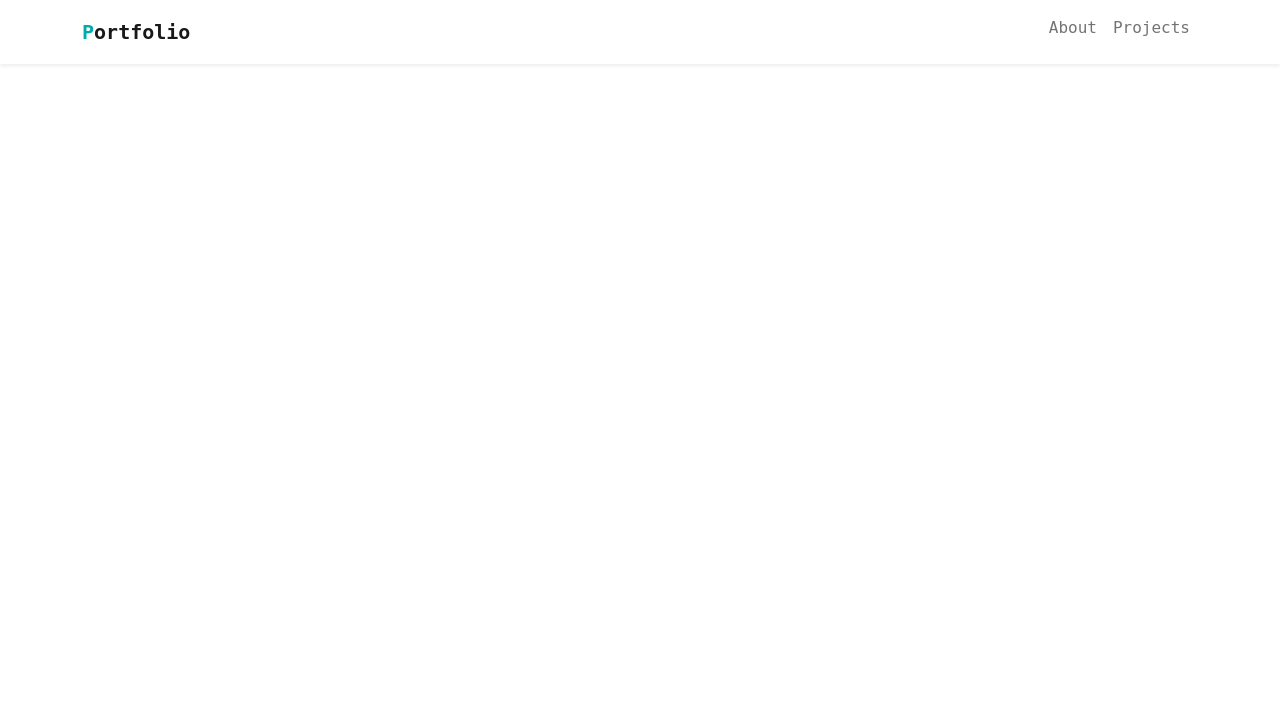
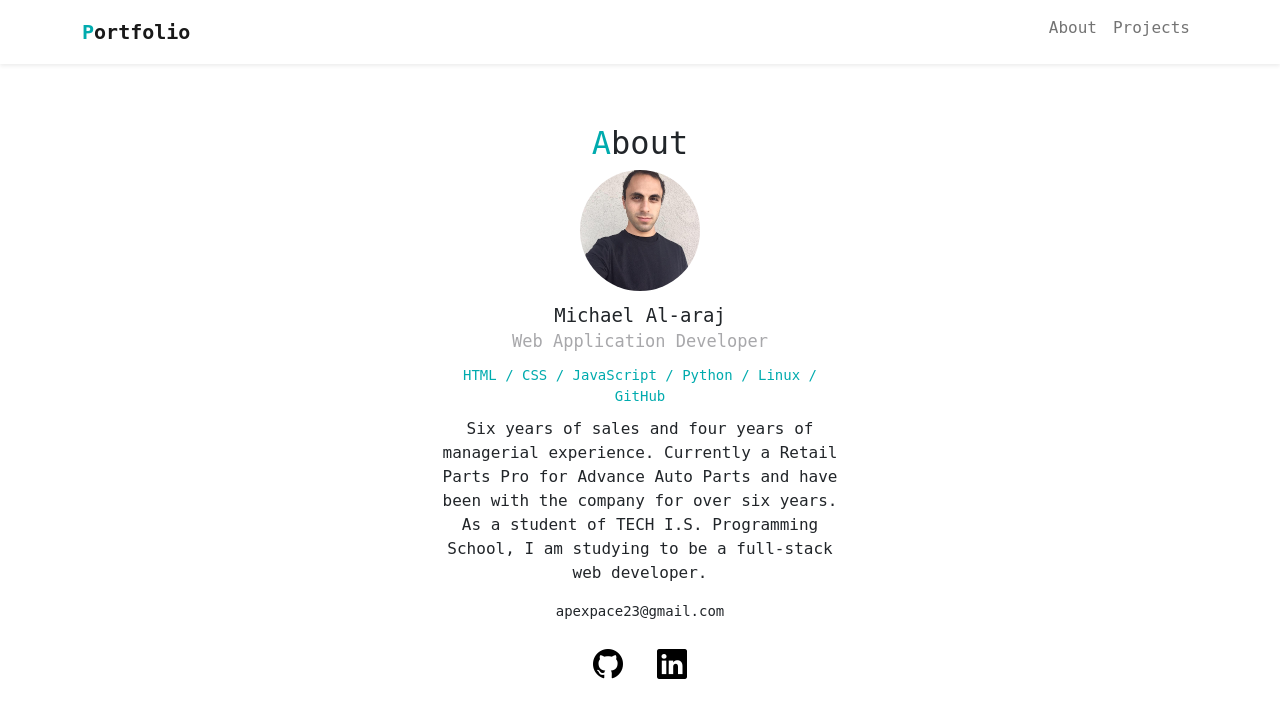
Before and after one commit to summeratmosphere/portfolio, a PHP site: page / in a window 1280 px wide. Shown: the top 718 px of the page. Run offline with PHP 8.4, Linux system fonts and the light colour scheme; some libraries are stand-ins or nearby versions.

Commit message:
added the about section and updated design

```diff
--- a/index.html
+++ b/index.html
@@ -4,6 +4,7 @@
 <head>
     <meta charset="utf-8">
     <meta name="viewport" content="width=device-width, initial-scale=1">
+    <link rel="stylesheet" href="https://cdn.jsdelivr.net/npm/bootstrap-icons@1.4.1/font/bootstrap-icons.css">
     <link rel="icon" type="image/png" href="img/techis-logo.png">
         <link href="https://cdn.jsdelivr.net/npm/bootstrap@5.0.0-beta3/dist/css/bootstrap.min.css" rel="stylesheet" integrity="sha384-eOJMYsd53ii+scO/bJGFsiCZc+5NDVN2yr8+0RDqr0Ql0h+rP48ckxlpbzKgwra6" crossorigin="anonymous">
         <link rel="stylesheet" href="style.css">
@@ -29,8 +30,22 @@
               </ul>
           </div>
         </div>
-      </nav>
+</nav>
 
+<div id="about">
+        <h2><span class="font-primary">A</span>bout</h2>
+        <img src="img/me.jpg">
+        <div class="name">Michael Al-araj</div>
+        <div class="vocation">Web Application Developer</div>
+        <div class="skills">HTML / CSS / JavaScript / Python / Linux / GitHub</div>
+        <p>Six years of sales and four years of managerial experience. Currently a Retail Parts Pro for
+          Advance Auto Parts and have been with the company for over six years. As a student of TECH I.S.
+           Programming School, I am studying to be a full-stack web developer.
+        </p>
+        <div class="email">apexpace23@gmail.com</div>
+        <div class="icons">
+          <a href="https://github.com/summeratmosphere"><i class="bi bi-github"></i></a>
+          <a href="https://www.linkedin.com/in/michael-al-araj-77a53120b/"><i class="bi bi-linkedin ms-3"></i></a>
     <script src="https://code.jquery.com/jquery-3.5.1.slim.min.js" integrity="sha384-DfXdz2htPH0lsSSs5nCTpuj/zy4C+OGpamoFVy38MVBnE+IbbVYUew+OrCXaRkfj" crossorigin="anonymous"></script>
     <script src="https://cdn.jsdelivr.net/npm/bootstrap@5.0.0-beta3/dist/js/bootstrap.bundle.min.js" integrity="sha384-JEW9xMcG8R+pH31jmWH6WWP0WintQrMb4s7ZOdauHnUtxwoG2vI5DkLtS3qm9Ekf" crossorigin="anonymous"></script>
 </body>
--- a/style.css
+++ b/style.css
@@ -9,10 +9,59 @@ body {
 }
 
 .font-primary {
-    color: #00abae
+    color: #00abae;
 }
 
 .title-icon{
     font-size: 20px;
     font-weight: bold;
 }
+
+/****************
+
+ABOUT
+
+*****************/
+
+#about {
+    margin: 60px auto;
+    max-width: 400px;
+    text-align: center;
+}
+
+
+#about img{
+    border-radius: 50%;
+    width: 120px;
+    margin-bottom: 10px;
+}
+
+#about .name{
+    font-size: 19px;
+}
+
+#about .vocation{
+    font-size: 17px;
+    color: #A8A8AB;
+    margin-bottom: 10px;
+}
+
+#about .skills{
+    font-size: 14px;
+    color: #00ABAE;
+    margin-bottom: 10px;
+}
+
+#about .email{
+    margin-top: 14px;
+    font-size: 14px;
+}
+
+#about .icons{
+    margin-top: 20px;
+    font-size: 30px;
+}
+
+#about .icons a{
+    color:#000;
+}
```
Also changed, not shown: img/me.jpg (added).
